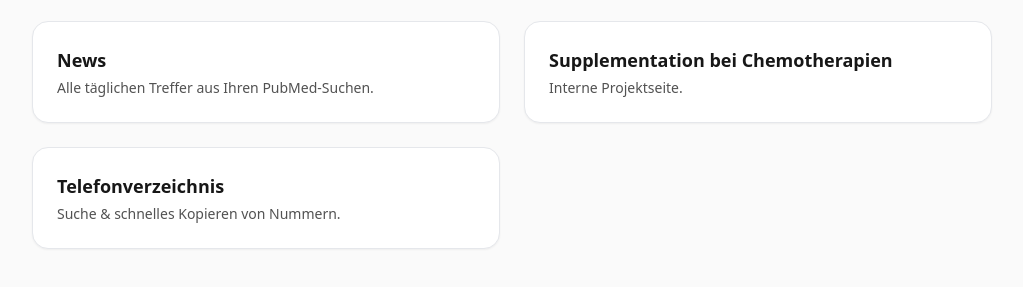
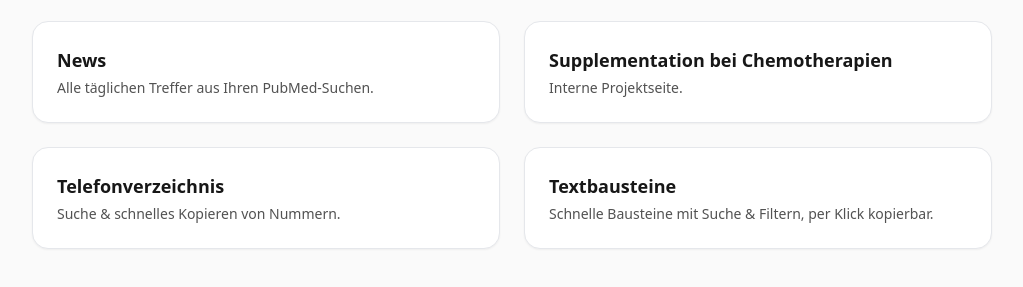
Before and after one commit to stratjan/oncology-digest, a plain HTML site: page site/index.html in a window 1280 px wide. Shown: the part 87-374 px from the top of the page, without its empty margins (128-1151 px from the left). Drawn offline with nearby package versions, Linux system fonts and the light colour scheme.

Commit message:
Update index.html

```diff
--- a/site/index.html
+++ b/site/index.html
@@ -39,6 +39,13 @@
         </p>
       </a>
 
+        <!-- SNippets -->
+      <a href="/snippets/" class="block bg-white border rounded-2xl p-6 shadow-sm hover:shadow-md transition">
+  <h2 class="text-lg font-semibold">Textbausteine</h2>
+  <p class="text-sm text-neutral-600 mt-1">Schnelle Bausteine mit Suche & Filtern, per Klick kopierbar.</p>
+</a>
+
+
       <!-- Optional: VTE-Kachel (nur aktivieren, wenn /vte/ existiert)
       <a href="/vte/" class="block bg-white border rounded-2xl p-6 shadow-sm hover:shadow-md transition">
         <h2 class="text-lg font-semibold">VTE Lung Cancer</h2>
```
